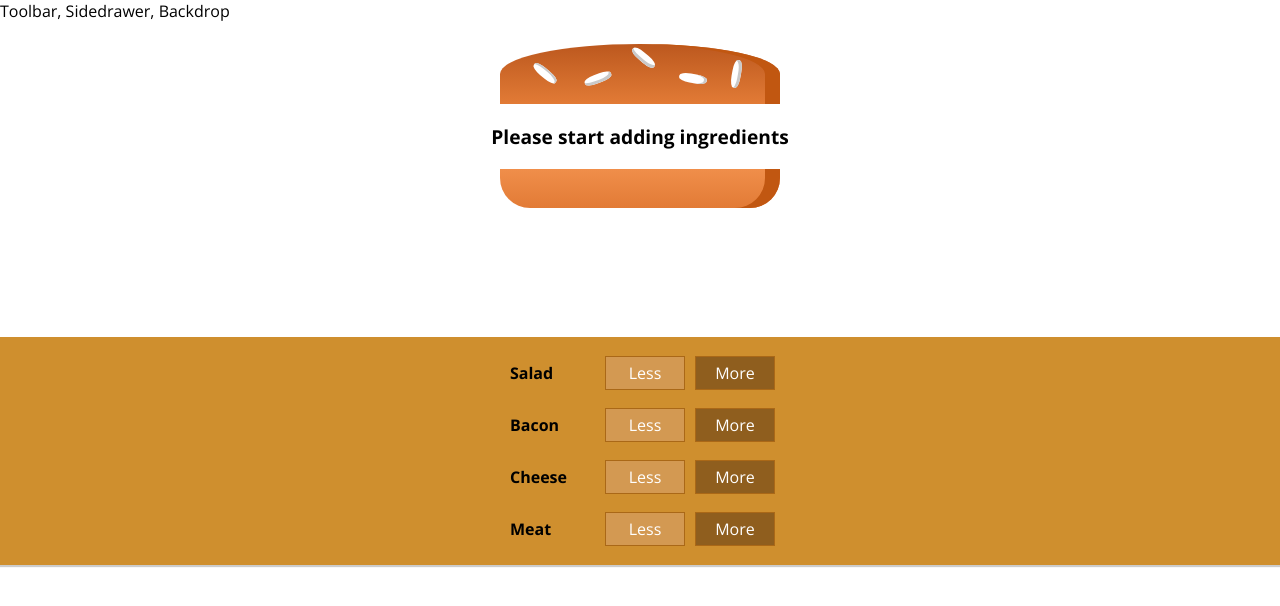
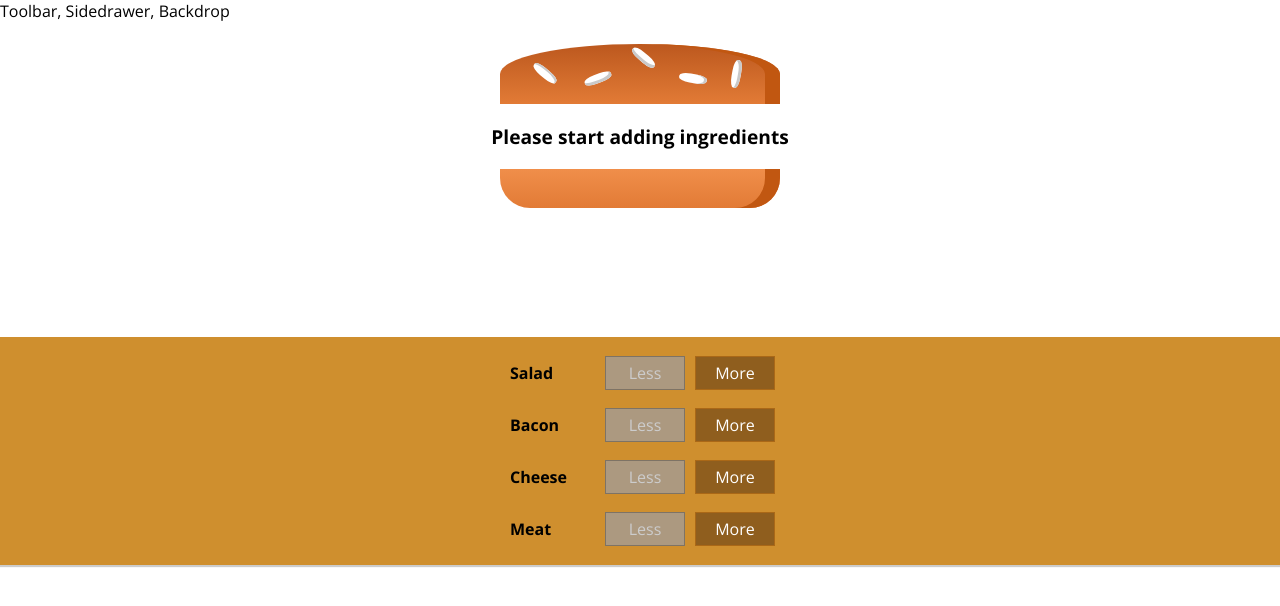
Before and after one commit to shinderahul/burger-spa, a React app: page / in a window 1280 px wide. Shown: the top 606 px of the page. Built offline with nearby package versions, Linux system fonts and the light colour scheme.

Commit message:
removed ingredient safely

```diff
--- a/src/components/Burger/BuildControls/BuildControl/BuildControl.js
+++ b/src/components/Burger/BuildControls/BuildControl/BuildControl.js
@@ -5,7 +5,13 @@
 const BuildControl = props => (
   <div className={classes.BuildControl}>
     <div className={classes.Label}>{props.label}</div>
-    <button className={classes.Less}>Less</button>
+    <button
+      className={classes.Less}
+      onClick={props.removed}
+      disabled={props.disabled}
+    >
+      Less
+    </button>
     <button className={classes.More} onClick={props.added}>
       More
     </button>
--- a/src/components/Burger/BuildControls/BuildControls.js
+++ b/src/components/Burger/BuildControls/BuildControls.js
@@ -17,6 +17,8 @@
         key={ctrl.label}
         label={ctrl.label}
         added={() => props.ingredientAdded(ctrl.type)}
+        removed={() => props.ingredientRemoved(ctrl.type)}
+        disabled={props.disabled[ctrl.type]}
       />
     ))}
   </div>
--- a/src/containers/BurgerBuilder/BurgerBuilder.js
+++ b/src/containers/BurgerBuilder/BurgerBuilder.js
@@ -35,13 +35,38 @@
     this.setState({ totalPrice: newPrice, ingredients: updatedIngredients });
   };
 
-  removeIngredientHandler = type => {};
+  removeIngredientHandler = type => {
+    const oldCount = this.state.ingredients[type];
+    if (oldCount <= 0) {
+      return;
+    }
+    const updatedCount = oldCount - 1;
+    const updatedIngredients = {
+      ...this.state.ingredients
+    };
+    updatedIngredients[type] = updatedCount;
+    const priceDiduction = INGREDIENT_PRICES[type];
+    const oldPrice = this.state.totalPrice;
+    const newPrice = oldPrice + priceDiduction;
+    this.setState({ totalPrice: newPrice, ingredients: updatedIngredients });
+  };
 
   render() {
+    const disabledInfo = {
+      ...this.state.ingredients
+    };
+    for (let key in disabledInfo) {
+      disabledInfo[key] = disabledInfo[key] <= 0;
+    }
+
     return (
       <Aux>
         <Burger ingredients={this.state.ingredients} />
-        <BuildControls ingredientAdded={this.addIngredientHandler} />
+        <BuildControls
+          ingredientAdded={this.addIngredientHandler}
+          ingredientRemoved={this.removeIngredientHandler}
+          disabled={disabledInfo}
+        />
       </Aux>
     );
   }
```
